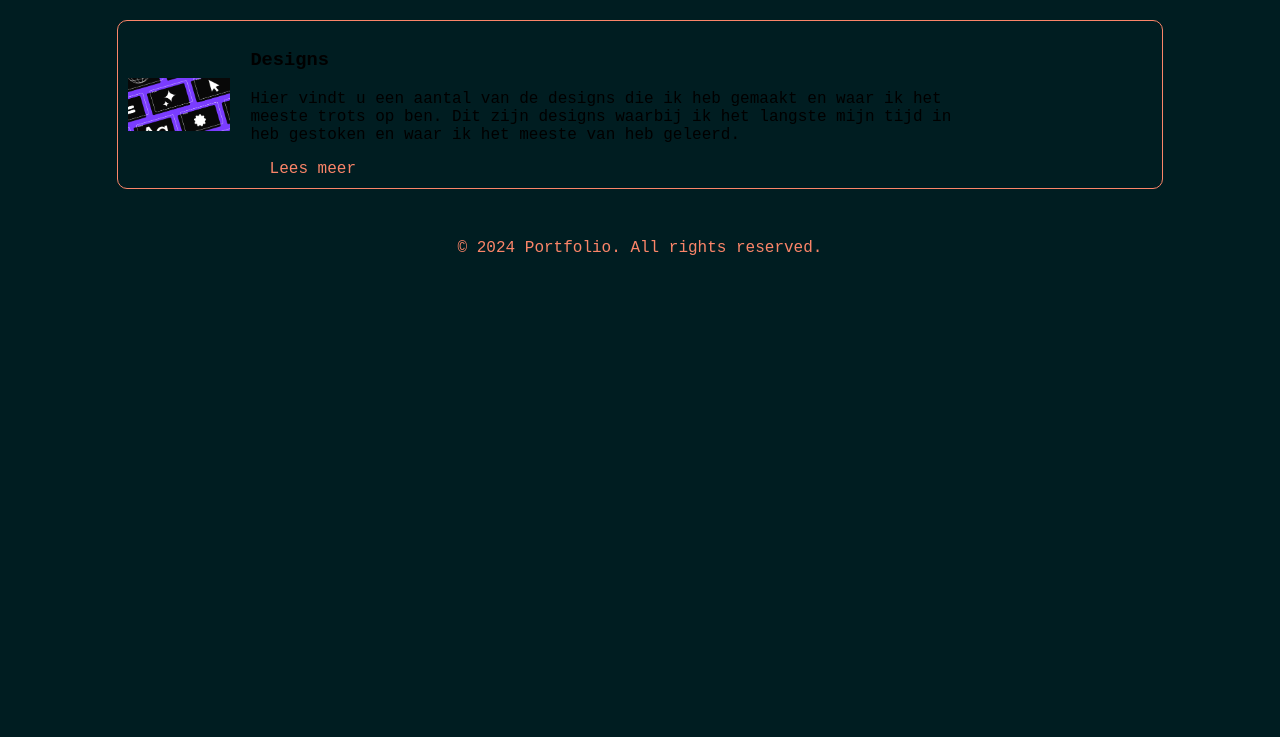
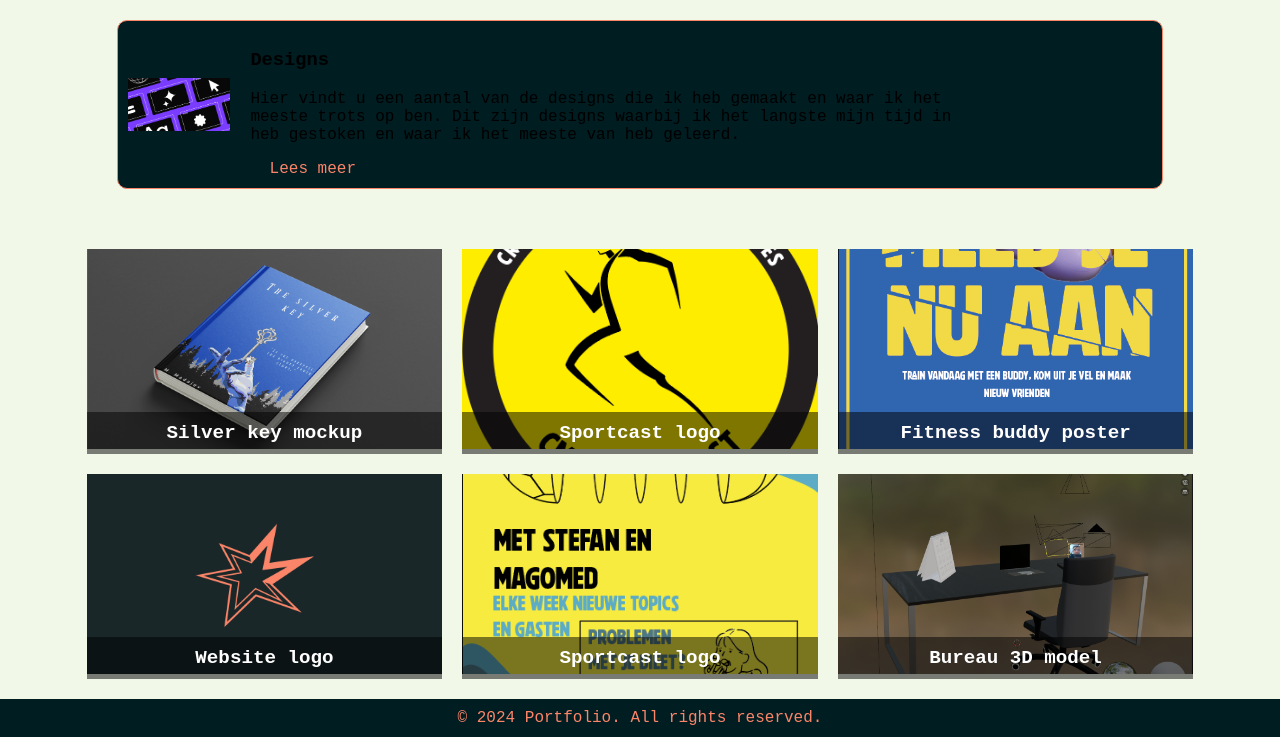
Before and after one commit to Mango-debug/portfolio, a plain HTML site: page index.html in a window 1280 px wide. Shown: the part 809-1546 px from the top of the page. Before the commit the page ends 1076 px from the top, so only its background shows below. Drawn offline with Linux system fonts and the light colour scheme; a web font is replaced by a local one.

Commit message:
extra content

```diff
--- a/index.html
+++ b/index.html
@@ -61,6 +61,46 @@
             </div>
         </div>
     </main>
+    <main class="design-content">
+        <div class="design-grid-container">
+          <div class="design-grid-item">
+            <img src="/portfolio/assets/boek-silverkey.png" alt="Image 1">
+            <div class="overlay">
+              <h2>Silver key mockup</h2>
+            </div>
+          </div>
+          <div class="design-grid-item">
+            <img src="/portfolio/assets/Sportcast-logo.png" alt="Image 2">
+            <div class="overlay">
+              <h2>Sportcast logo</h2>
+            </div>
+          </div>
+          <div class="design-grid-item">
+            <img src="/portfolio/assets/fitness-buddy-poster.png" alt="Image 3">
+            <div class="overlay">
+              <h2>Fitness buddy poster</h2>
+            </div>
+          </div>
+          <div class="design-grid-item">
+            <img src="/portfolio/assets/Mago-logo.png" alt="Image 4" id="design-logo-img">
+            <div class="overlay">
+              <h2>Website logo</h2>
+            </div>
+          </div>
+          <div class="design-grid-item">
+            <img src="/portfolio/assets/sportcast-poster.png" alt="Image 5">
+            <div class="overlay">
+              <h2>Sportcast logo</h2>
+            </div>
+          </div>
+          <div class="design-grid-item">
+            <img src="/portfolio/assets/bureau-3dModel.png" alt="Image 6">
+            <div class="overlay">
+              <h2>Bureau 3D model</h2>
+            </div>
+          </div>
+        </div>
+      </main>
 
     <footer>
         &copy; 2024 Portfolio. All rights reserved.
--- a/style.css
+++ b/style.css
@@ -9,7 +9,7 @@ body {
     min-height: 100vh;
     margin: 0;
     align-items: center;
-    background: #001D21;
+    background: #F1F8E8;
     background-size: 25px 25px;
 }
 header {
```
